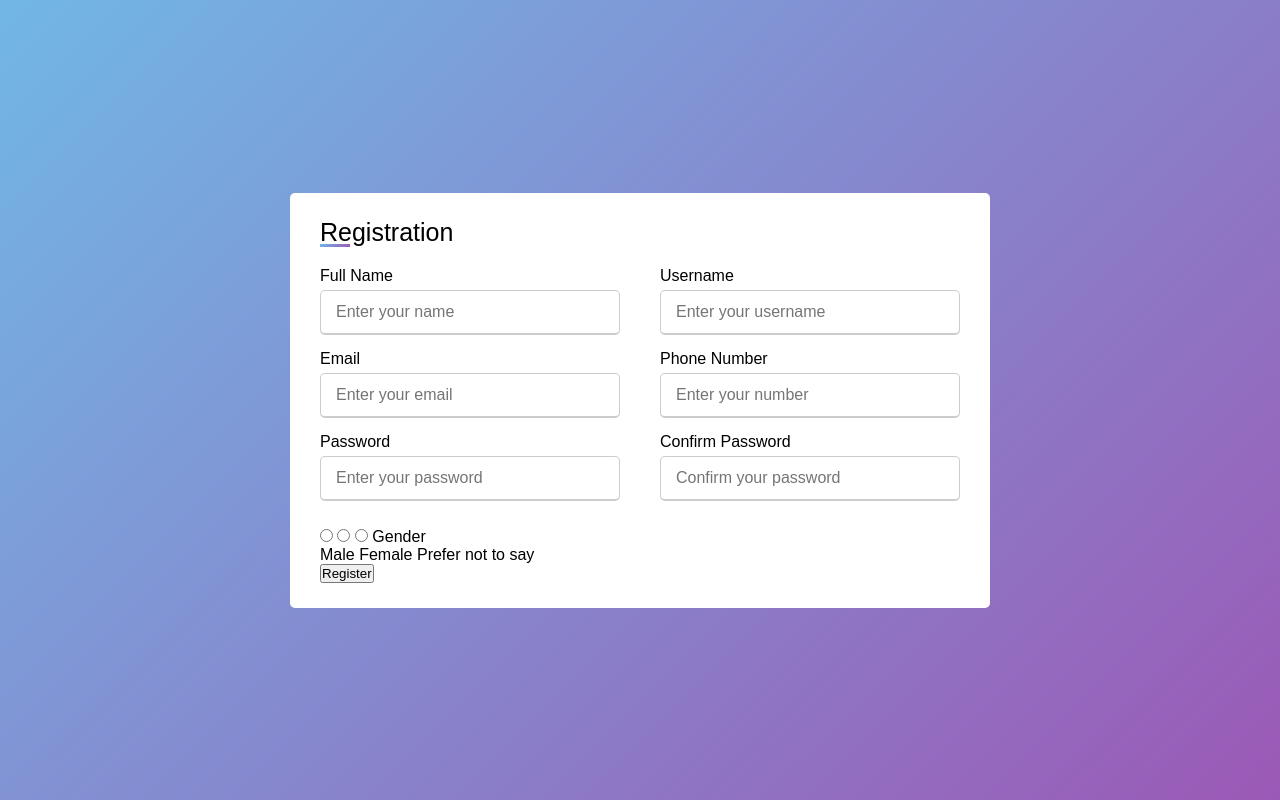
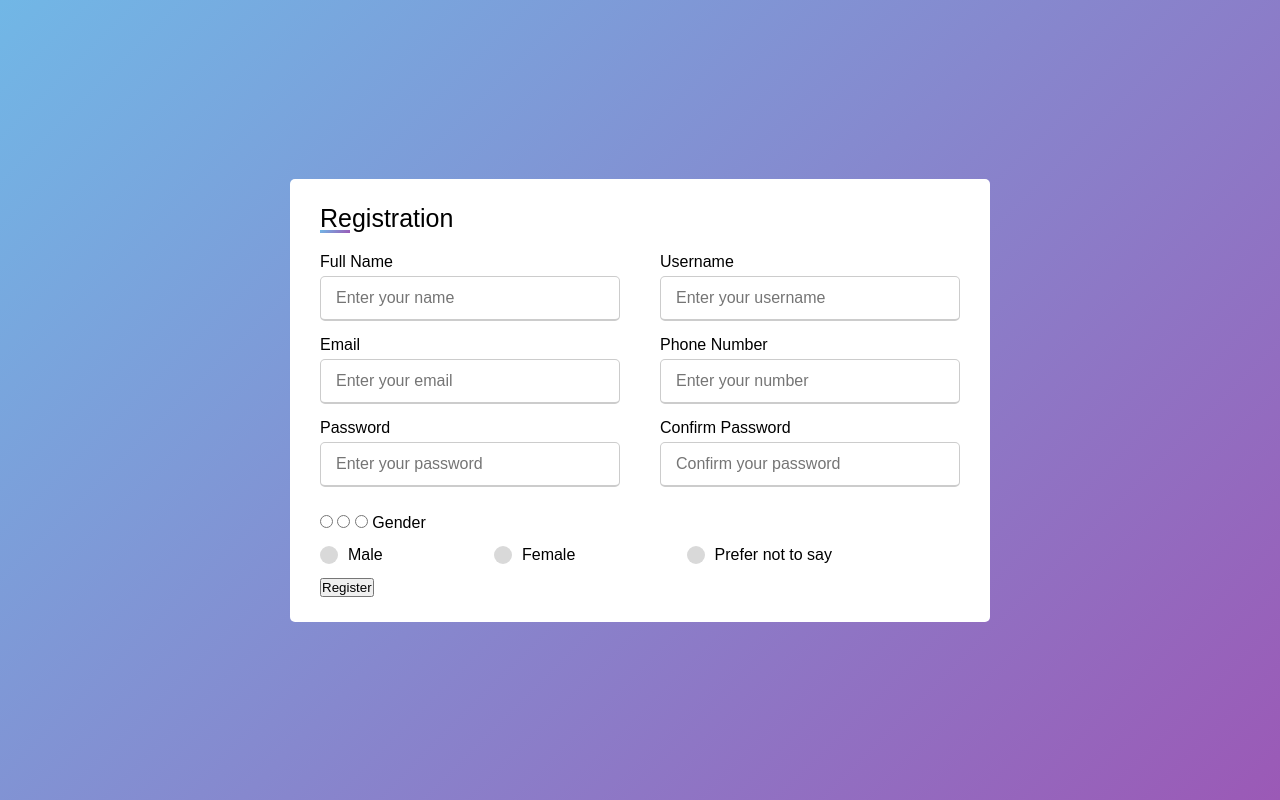
Before and after one commit to Raiynegicheha/Responsive-form, a plain HTML site: page index.html in a window 1280 px wide. Drawn offline with Linux system fonts and the light colour scheme.

Commit message:
Update style.css

```diff
--- a/style.css
+++ b/style.css
@@ -66,8 +66,34 @@ form .user-details .input-box{
     padding-left: 15px ;
     font-size: 16px;
     border-bottom-width: 2px;
+    transition: all 0.3s ease;
 }
 
-.user-details .input-box input:focus,.user-details .input-box input:valid{
+.user-details .input-box input:focus,
+.user-details .input-box input:valid{
 border-color: #9b59b6;
 }
+
+form .gender-details .gentle-title{
+    font-size: 20px;
+    font-weight: 500;
+}
+
+form .gender-details .category{
+    display: flex;
+    justify-content: space-between;
+    width: 80%;
+    margin: 14px 0;
+}
+.gender-details .category label{
+    display: flex;
+    align-items: center;
+}
+.gender-details .category .dot-one{
+    height: 18px;
+    width: 18px;
+    border-radius: 50%;
+    background: #d9d9d9;
+    margin-right: 10px;
+    border: 5px solid transparent;
+}
```
